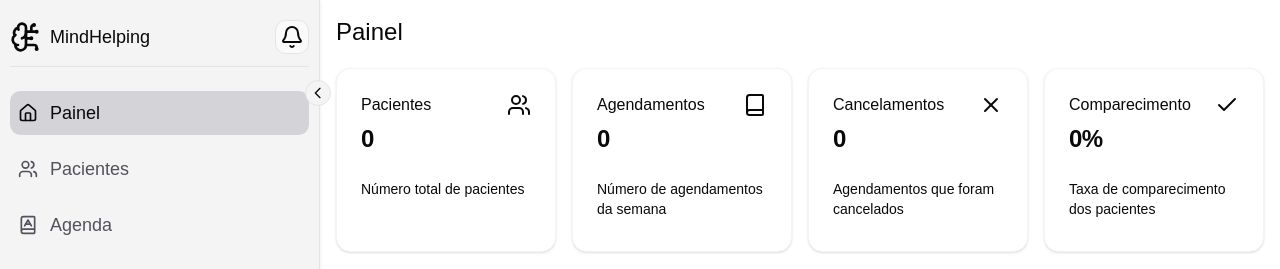
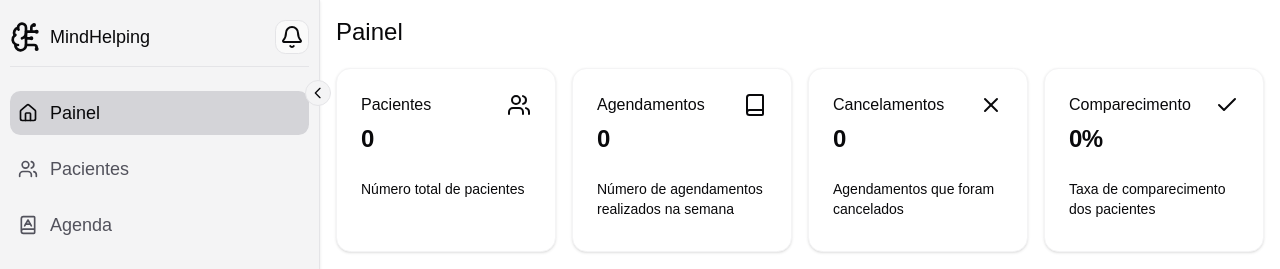
Before and after one commit to kaiqueLuanP/Mind-Helping-Web-TCC, a React (Vite) app: page /principal in a window 1280 px wide. Shown: the top 269 px of the page. Built offline with nearby package versions, Linux system fonts and the light colour scheme.

Commit message:
correcao nomeclatura card tela principal

```diff
--- a/src/routes/_app/principal.tsx
+++ b/src/routes/_app/principal.tsx
@@ -52,7 +52,7 @@ function RouteComponent() {
             <CardIndicatorDashboard
               title="Agendamentos"
               indicator={dashboardData.clientesAgendados.toString()}
-              description="Número de agendamentos da semana"
+              description="Número de agendamentos realizados na semana"
               icon={Book}
               dataInicio={dataInicio}
               dataFim={dataFim}
```
